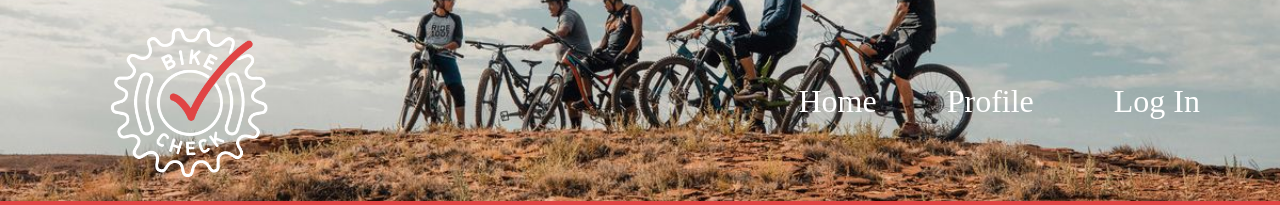
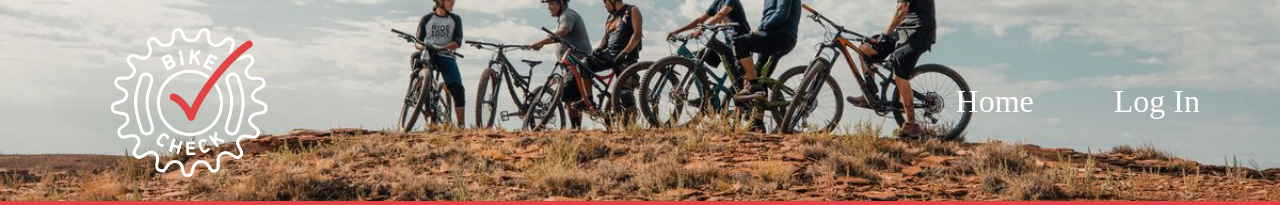
Before and after one commit to SprengerV/bike_check, a React (Create React App) app in the folder client/: page / in a window 1280 px wide. Shown: the top 205 px of the page. Built offline with nearby package versions, Linux system fonts and the light colour scheme; a web font is replaced by a local one.

Commit message:
is authenticated profile button

```diff
--- a/client/src/App.js
+++ b/client/src/App.js
@@ -6,9 +6,13 @@ import logo from "./images/bike-check-logo.png";
 import Container from "react-bootstrap/Container";
 import Navbar from "react-bootstrap/Navbar";
 import Nav from "react-bootstrap/Nav";
+import { useAuth0 } from '@auth0/auth0-react';
 
 
 function App() {
+
+  const { isAuthenticated } = useAuth0();
+
   return (
     <Router>
       <Container className="p-0" fluid={true}>
@@ -19,7 +23,9 @@ function App() {
         <Navbar.Collapse id="navbar-toggle">
           <Nav className='linkNav'>
             <Link className="homeNav" to='/'> Home</Link>
-            <Link className="homeNav" to='/Profile:id'> Profile</Link>
+            { isAuthenticated ? <Link className="homeNav" to='/Profile:id'> Profile</Link> :
+            <div/>}
+
             <AuthenticationButton/>
           </Nav>
           </Navbar.Collapse>
```
